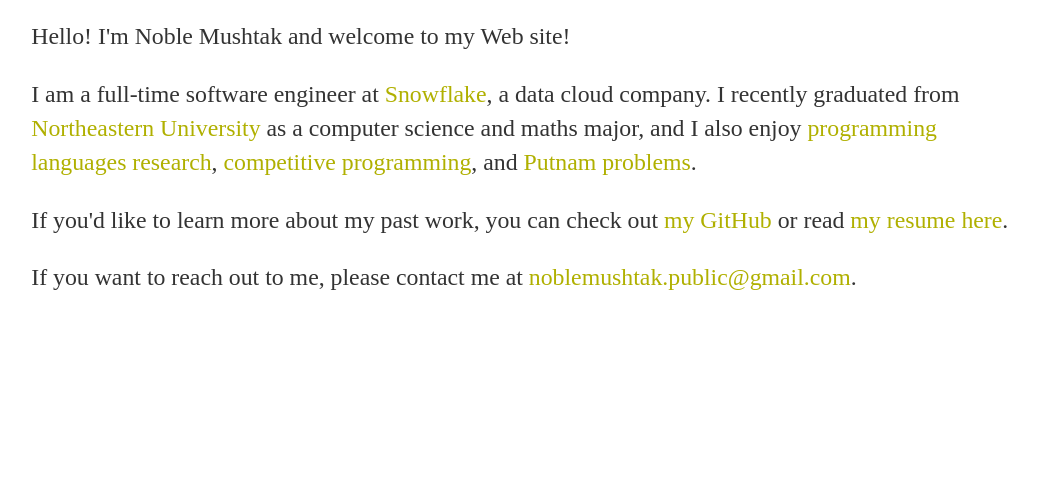
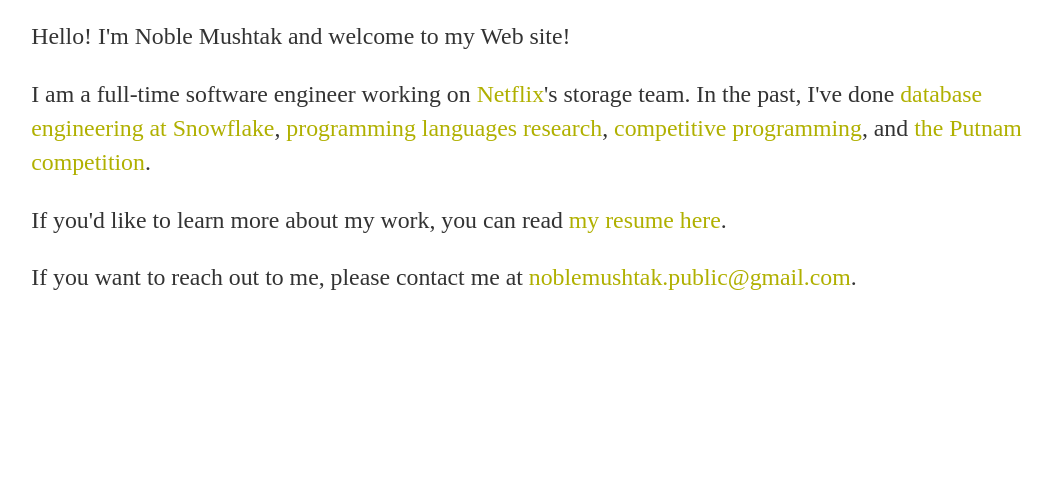
Before and after one commit to Noble-Mushtak/Personal-Website, a Django app: template main/templates/main/index.html in a window 1280 px wide. Shown: the part 114-592 px from the top of the page, without its empty margins (107-1160 px from the left). Run offline with Django 3.2, Linux system fonts and the light colour scheme; the template is opened without the code that fills it, so the values that code supplies are empty; some libraries are stand-ins or nearby versions; some web fonts are replaced.

Commit message:
Update resume

```diff
--- a/main/templates/main/index.html
+++ b/main/templates/main/index.html
@@ -27,9 +27,9 @@
 {% block body %}
 <p>Hello! I'm Noble Mushtak and welcome to my Web site!</p>
 
-<p>I am a full-time software engineer at <a href="https://www.snowflake.com/">Snowflake</a>, a data cloud company. I recently graduated from <a href="https://www.northeastern.edu/">Northeastern University</a> as a computer science and maths major, and I also enjoy <a href="https://pldi22.sigplan.org/profile/noblemushtak">programming languages research</a>, <a href="https://cphof.org/profile/codeforces:Noble_Mushtak">competitive programming</a>, and <a href="https://kskedlaya.org/putnam-archive/">Putnam problems</a>.</p>
+<p>I am a full-time software engineer working on <a href="https://www.netflix.com/">Netflix</a>'s storage team. In the past, I've done <a href="https://www.snowflake.com/">database engineering at Snowflake</a>, <a href="https://pldi22.sigplan.org/profile/noblemushtak">programming languages research</a>, <a href="https://cphof.org/profile/codeforces:Noble_Mushtak">competitive programming</a>, and <a href="https://kskedlaya.org/putnam-archive/">the Putnam competition</a>.</p>
 
-<p>If you'd like to learn more about my past work, you can check out <a href="https://github.com/Noble-Mushtak">my GitHub</a> or read <a href="{% static "resume.pdf" %}">my resume here</a>.</p>
+<p>If you'd like to learn more about my work, you can read <a href="{% static "resume.pdf" %}">my resume here</a>.</p>
 
 <p>If you want to reach out to me, please contact me at <a href="mailto:noblemushtak.public@gmail.com">noblemushtak.public@gmail.com</a>.</p>
 
```
Also changed, not shown: 1 other file.
